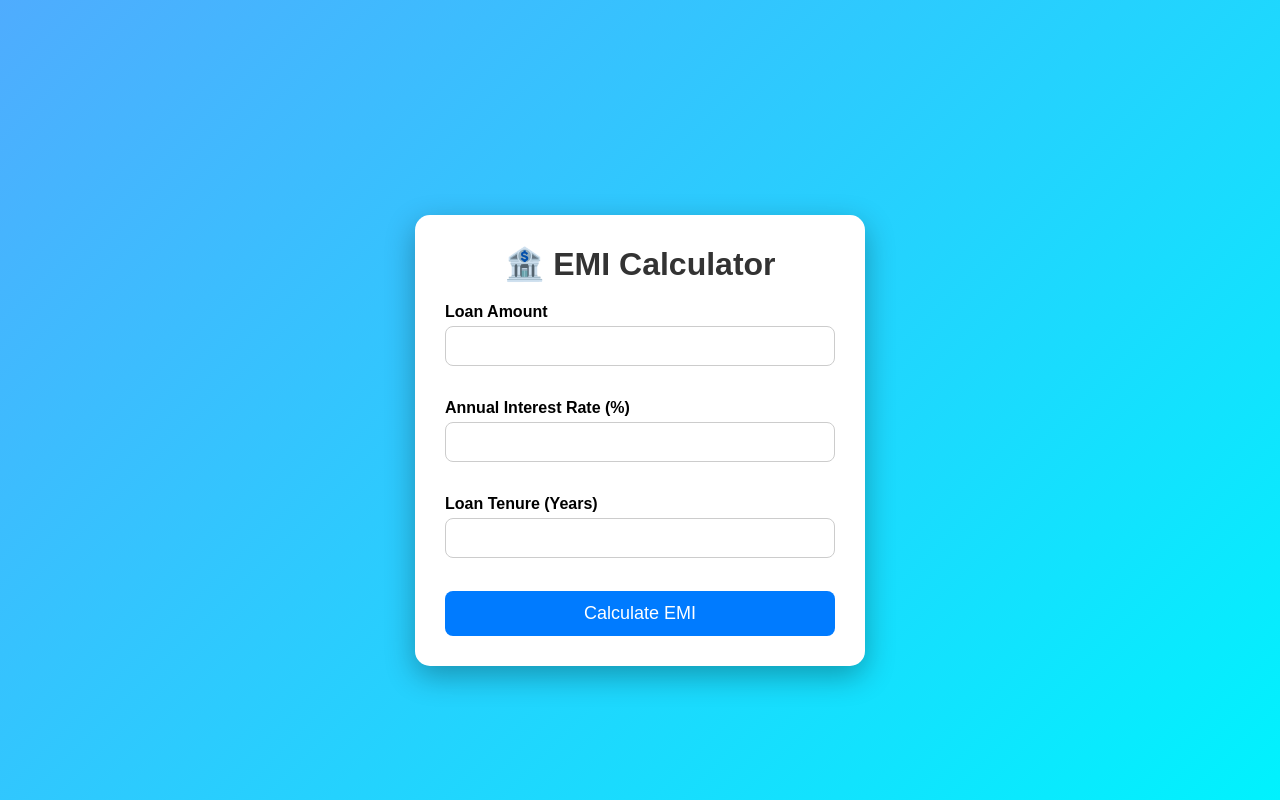
After one commit to manish0345368/dob-project, a Flask app: page /emi in a window 1280 px wide. The commit adds this page. Run offline with Flask 3, Linux system fonts and the light colour scheme.

Commit message:
Added GST Calculator, EMI Calculator and updated UI

```diff
--- a/app.py
+++ b/app.py
@@ -132,5 +132,51 @@ def average():
         )
 
     return render_template("average.html")
+
+@app.route("/gst", methods=["GET", "POST"])
+def gst():
+
+    if request.method == "POST":
+
+        amount = float(request.form["amount"])
+        gst = float(request.form["gst"])
+
+        gst_amount = amount * gst / 100
+        final_amount = amount + gst_amount
+
+        return render_template(
+            "gst.html",
+            amount=amount,
+            gst_amount=gst_amount,
+            final_amount=final_amount
+        )
+
+    return render_template("gst.html")
+
+@app.route("/emi", methods=["GET", "POST"])
+def emi():
+
+    if request.method == "POST":
+
+        loan = float(request.form["loan"])
+        rate = float(request.form["rate"])
+        years = int(request.form["years"])
+
+        monthly_rate = rate / (12 * 100)
+        months = years * 12
+
+        emi = (loan * monthly_rate * (1 + monthly_rate) ** months) / ((1 + monthly_rate) ** months - 1)
+
+        total_payment = emi * months
+        total_interest = total_payment - loan
+
+        return render_template(
+            "emi.html",
+            emi=round(emi, 2),
+            total_payment=round(total_payment, 2),
+            total_interest=round(total_interest, 2)
+        )
+
+    return render_template("emi.html")
 if __name__ == "__main__":
     app.run(debug=True)
--- /dev/null
+++ b/templates/emi.html
@@ -0,0 +1,45 @@
+<!DOCTYPE html>
+<html lang="en">
+<head>
+    <meta charset="UTF-8">
+    <meta name="viewport" content="width=device-width, initial-scale=1.0">
+    <title>EMI Calculator</title>
+    <link rel="stylesheet" href="{{ url_for('static', filename='style.css') }}">
+</head>
+<body>
+
+<div class="container">
+
+    <h1>🏦 EMI Calculator</h1>
+
+    <form method="POST">
+
+        <label>Loan Amount</label><br>
+        <input type="number" name="loan" required><br><br>
+
+        <label>Annual Interest Rate (%)</label><br>
+        <input type="number" step="0.01" name="rate" required><br><br>
+
+        <label>Loan Tenure (Years)</label><br>
+        <input type="number" name="years" required><br><br>
+
+        <button type="submit">Calculate EMI</button>
+
+    </form>
+
+    {% if emi %}
+
+    <hr>
+
+    <h2>Result</h2>
+
+    <p><b>Monthly EMI:</b> ₹ {{ emi }}</p>
+    <p><b>Total Payment:</b> ₹ {{ total_payment }}</p>
+    <p><b>Total Interest:</b> ₹ {{ total_interest }}</p>
+
+    {% endif %}
+
+</div>
+
+</body>
+</html>
```
Also changed, not shown: templates/gst.html (added, +45 -0 lines), templates/home.html (+14 -0 lines).
